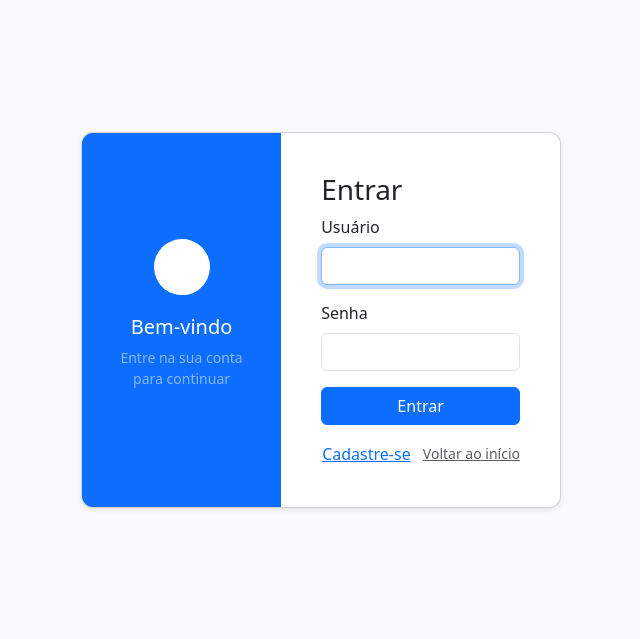
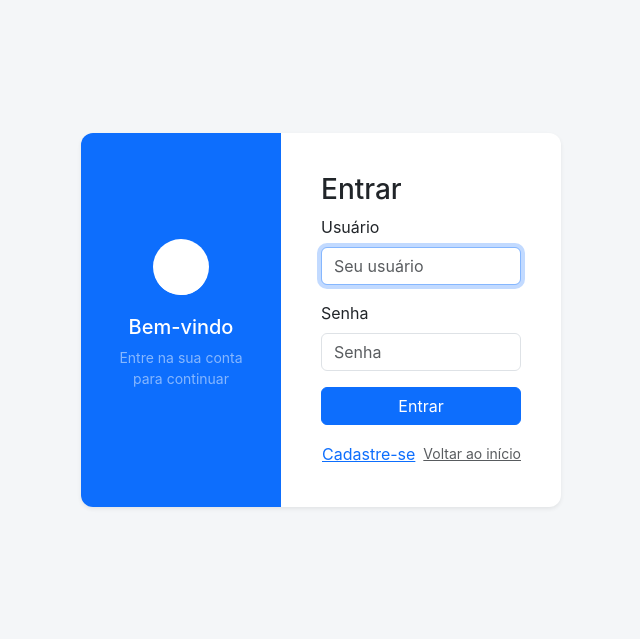
Before and after one commit to cesarapires/projeto-web, a Django app: page /login/ in a window 1280 px wide. Shown: the top 639 px of the page, without its empty margins (319-959 px from the left). Run offline with Django 5.2, Linux system fonts and the light colour scheme.

Commit message:
Atualiza o formulário de login para incluir placeholders e atributos de acessibilidade

```diff
--- a/site_principal/templates/site_principal/login.html
+++ b/site_principal/templates/site_principal/login.html
@@ -1,18 +1,16 @@
 <!doctype html>
 <html lang="pt-br">
+{% load static %}
   <head>
     <meta charset="utf-8">
     <meta name="viewport" content="width=device-width, initial-scale=1">
     <title>Login</title>
     <!-- Bootstrap 5 CDN -->
     <link href="https://cdn.jsdelivr.net/npm/bootstrap@5.3.2/dist/css/bootstrap.min.css" rel="stylesheet">
-    <style>
-      body { background-color: #f8f9fa; }
-      .login-card { max-width: 420px; margin: 72px auto; }
-    </style>
+    <link href="{% static 'css/style.css' %}" rel="stylesheet">
   </head>
   <body>
-    <div class="container d-flex align-items-center justify-content-center" style="min-height:80vh;">
+  <div class="container d-flex align-items-center justify-content-center" style="min-height:80vh;">
       <div class="card login-card shadow-sm w-100" style="max-width:480px; border-radius:12px; overflow:hidden;">
         <div class="row g-0">
           <div class="col-md-5 bg-primary text-white p-4 d-flex flex-column justify-content-center align-items-center">
@@ -44,7 +42,7 @@
                 {% csrf_token %}
                 <div class="mb-3">
                   <label for="id_username" class="form-label">Usuário</label>
-                  <input type="text" name="username" autofocus required class="form-control{% if form.username.errors %} is-invalid{% endif %}" id="id_username" value="{{ form.username.value|default_if_none:'' }}">
+                  <input type="text" name="username" autofocus required class="form-control{% if form.username.errors %} is-invalid{% endif %}" id="id_username" value="{{ form.username.value|default_if_none:'' }}" placeholder="Seu usuário" aria-label="Usuário">
                   {% for err in form.username.errors %}
                     <div class="invalid-feedback">{{ err }}</div>
                   {% endfor %}
@@ -52,7 +50,7 @@
 
                 <div class="mb-3">
                   <label for="id_password" class="form-label">Senha</label>
-                  <input type="password" name="password" required class="form-control{% if form.password.errors %} is-invalid{% endif %}" id="id_password">
+                  <input type="password" name="password" required class="form-control{% if form.password.errors %} is-invalid{% endif %}" id="id_password" placeholder="Senha" aria-label="Senha">
                   {% for err in form.password.errors %}
                     <div class="invalid-feedback">{{ err }}</div>
                   {% endfor %}
```
